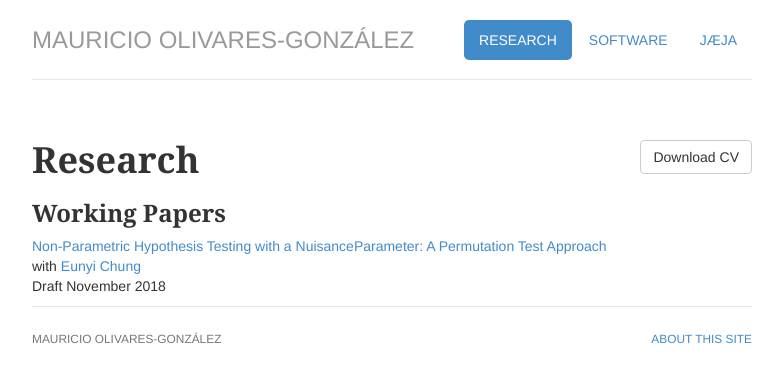
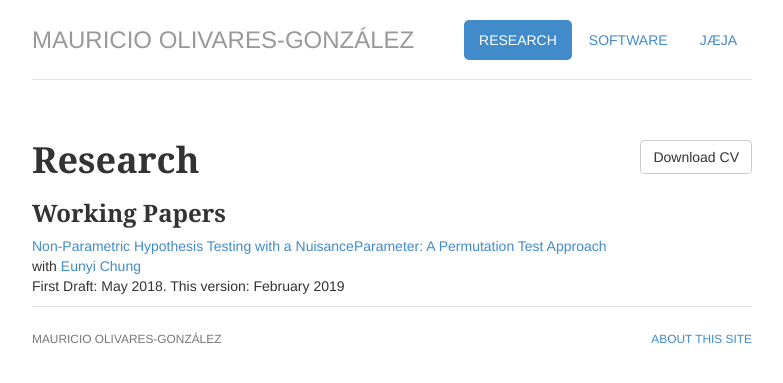
Before and after one commit to mauolivares/mauolivares.github.io, a Jekyll site: the page built from research/index.html, in a window 1280 px wide. Shown: the top 383 px of the page, without its empty margins (248-1031 px from the left). Built offline with Jekyll 4.4.1, drawn with Linux system fonts in a browser that asks for light colours.

Commit message:
Add pdf of paper

```diff
--- a/research/Papers/PermTest_HTE.html
+++ b/research/Papers/PermTest_HTE.html
@@ -13,7 +13,7 @@ description: Goodness-of-fit testing with estimated nuisance parameters: a Permu
 				<div>
 				<span itemprop="permtest_hte"><h1>Non-Parametric Hypothesis Testing with a NuisanceParameter:  A Permutation Test Approach</h1></span>
 
-				<p><a href="/files/Vitae_mauolivares_nov2018.pdf" class="btn btn-default pull-right" title="Download Paper as PDF">Download Paper</a>&nbsp;&nbsp;&nbsp;<a href="https://cran.r-project.org/web/packages/RATest/index.html" class="btn btn-default pull-right" title="R Package">R Package</a></p>
+				<p><a href="/files/HTE_WorkingPaper.pdf" class="btn btn-default pull-right" title="Download Paper as PDF">Download Paper</a>&nbsp;&nbsp;&nbsp;<a href="https://cran.r-project.org/web/packages/RATest/index.html" class="btn btn-default pull-right" title="R Package">R Package</a></p>
 
 				<p><strong>Abstract:</strong> This paper studies a classical problem in statistics: testing goodness of fit in the presence of a nuisance parameter. The main contribution of this paper is a novel permutation test for this testing problem that is asymptotically valid under fairly weak assumptions, while still providing an exact error control in finite samples under more restrictive conditions. In addition, the permutation test presented here is shown to have finite- and large-sample properties comparable to those existing in the literature.</p>
 
--- a/research/index.html
+++ b/research/index.html
@@ -11,13 +11,13 @@ description: Mauricio Olivares' research page.
 ---
 <div class="row marketing">
 			<div>
-				<a href="/files/Vitae_mauolivares_nov2018.pdf" class="btn btn-default pull-right" title="Download CV as PDF">Download CV</a>
+				<a href="/files/Vitae_MauOlivares_January2019.pdf" class="btn btn-default pull-right" title="Download CV as PDF">Download CV</a>
 				<span itemprop="reserach"><h1>Research</h1></span>
 
 				<h3>Working Papers</h3>
 
 					<ul class="list-unstyled">
-					<li><a href="Papers/PermTest_HTE.html">Non-Parametric Hypothesis Testing with a NuisanceParameter:  A Permutation Test Approach</a><br>with <a href="https://sites.google.com/a/illinois.edu/eunyichung/">Eunyi Chung</a><br>Draft November 2018</li>
+					<li><a href="Papers/PermTest_HTE.html">Non-Parametric Hypothesis Testing with a NuisanceParameter:  A Permutation Test Approach</a><br>with <a href="https://sites.google.com/a/illinois.edu/eunyichung/">Eunyi Chung</a><br>First Draft: May 2018. This version: February 2019</li>
 					</ul>
 
 
```
Also changed, not shown: 2 other files.
